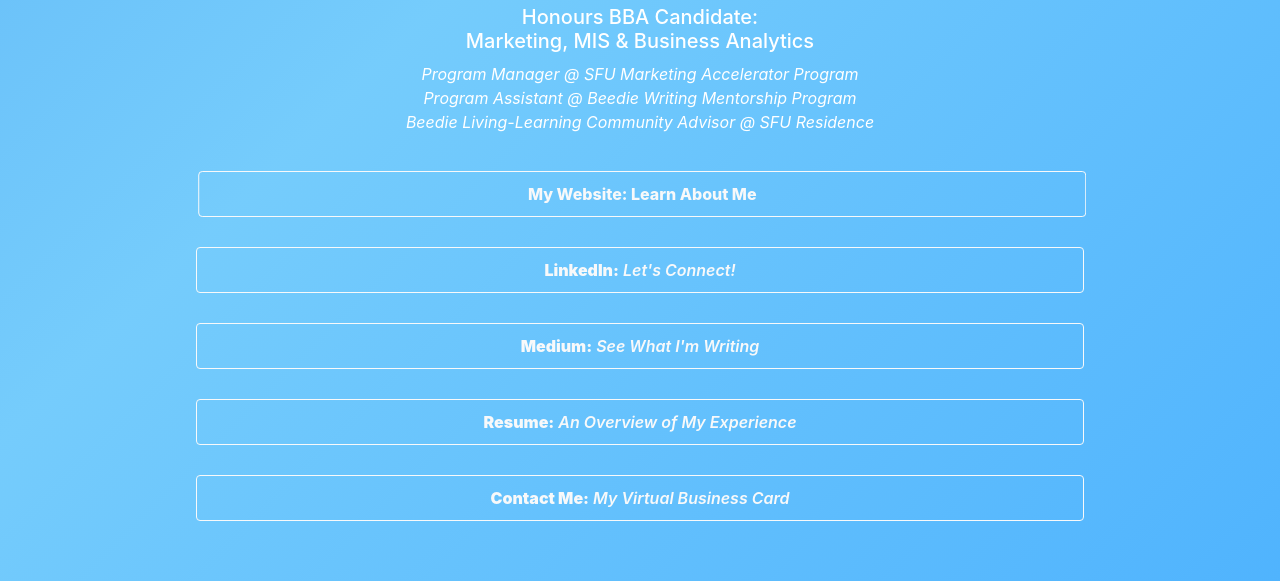
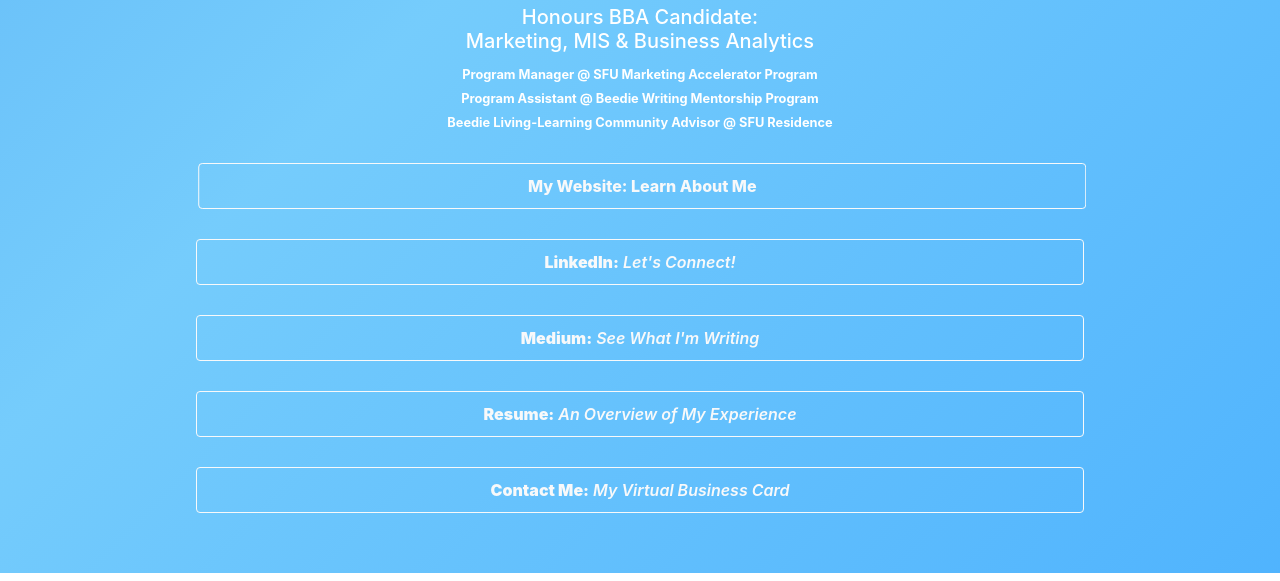
Before and after one commit to DominicPostle/DominicPostle.github.io, a plain HTML site: page index.html in a window 1280 px wide. Shown: the part 261-842 px from the top of the page. Drawn offline with nearby package versions, Linux system fonts and the light colour scheme; files that its build step writes are made by us from their sources.

Commit message:
Update index.html

```diff
--- a/index.html
+++ b/index.html
@@ -40,7 +40,8 @@
               <h2 style="color: #ffffff; padding-top: 20px;"><b>Dominic Postle</b></h2>
 
                 <H5 style="color: #ffffff;"> Honours BBA Candidate: <br> Marketing, MIS & Business Analytics </b> <small> </H5>
-                <H5 style="color: #ffffff;"> <small> <i> Program Manager @ SFU Marketing Accelerator Program </BR> Program Assistant @ Beedie Writing Mentorship Program </BR> Beedie Living-Learning Community Advisor @ SFU Residence</b> <small> </H5>
+               <body style="color: #ffffff;">
+                  <b> Program Manager @ SFU Marketing Accelerator Program <br> Program Assistant @ Beedie Writing Mentorship Program <br> Beedie Living-Learning Community Advisor @ SFU Residence</b>
             </div>
     </div>
     </div>
```
